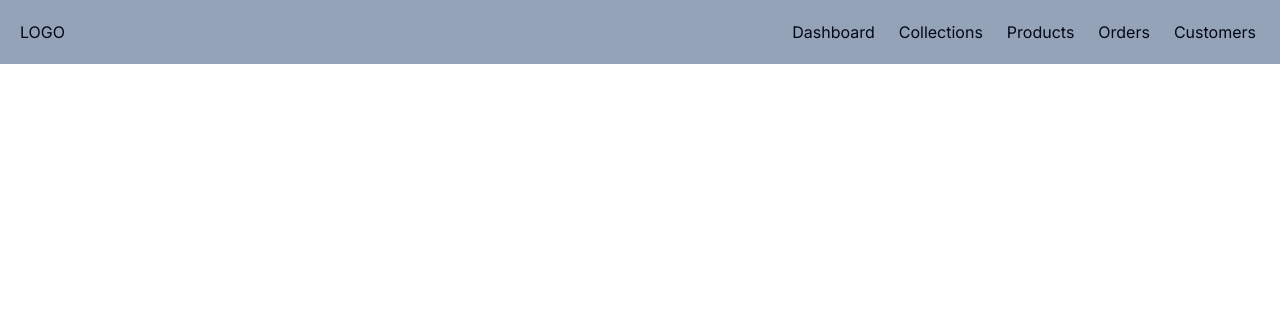
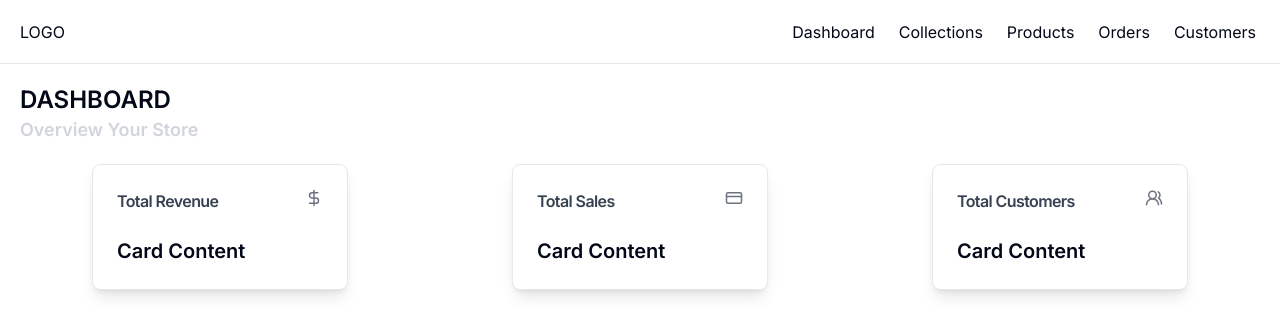
Before and after one commit to Elise-16-medeiros/Ecommerce-website, a Next.js app in the folder my-app/: page / in a window 1280 px wide. Shown: the top 336 px of the page. Built offline with nearby package versions, Linux system fonts and the light colour scheme.

Commit message:
feat: criation collection component.

```diff
--- /dev/null
+++ b/my-app/app/(dashboard)/collections/new/page.tsx
@@ -0,0 +1,9 @@
+import { CollectionsForm } from "@/app/_components/_collections/CollectionsForm";
+
+export const CreateCollection = () => {
+  return (
+    <div>
+      <CollectionsForm />
+    </div>
+  );
+};
--- a/my-app/app/(dashboard)/page.tsx
+++ b/my-app/app/(dashboard)/page.tsx
@@ -1,5 +1,12 @@
 import Image from "next/image";
+import { Cards } from "../_components/_dashboard-layout/Cards";
+import Heading from "../_components/heading";
 
 export default function Home() {
-  return <main></main>;
+  return (
+    <main>
+      <Heading title="dashboard" subTitle="overview your store" />
+      <Cards />
+    </main>
+  );
 }
--- /dev/null
+++ b/my-app/app/_components/_collections/CollectionsForm.tsx
@@ -0,0 +1,3 @@
+export const CollectionsForm = () => {
+  return <div className="p">CollectionsForm</div>;
+};
--- a/my-app/app/_components/_dashboard-layout/Cards.tsx
+++ b/my-app/app/_components/_dashboard-layout/Cards.tsx
@@ -3,12 +3,14 @@
 
 export const Cards = () => {
   return (
-    <div className=" flex flex-col justify-center items-center gap-5 md:flex-row">
-      <Card className="w-64 shadow-xl">
+    <div className=" m-5 flex flex-col items-center justify-around gap-5 md:flex-row">
+      <Card className="w-64 border border-gray-200 shadow-lg">
         <CardHeader>
-          <CardTitle className="flex justify-between gap-5 text-lg">
-            <p className="text-gray-700 capitalize">total revenue</p>
-            <DollarSign className="text-gray-400" />
+          <CardTitle className="flex justify-between gap-5">
+            <p className="text-base font-semibold capitalize text-gray-700">
+              total revenue
+            </p>
+            <DollarSign size={18} className="text-gray-500" />
           </CardTitle>
         </CardHeader>
         <CardContent>
@@ -16,11 +18,13 @@
         </CardContent>
       </Card>
 
-      <Card className="w-64 shadow-xl">
+      <Card className="w-64 border border-gray-200 shadow-lg">
         <CardHeader>
-          <CardTitle className="flex justify-between gap-5 text-lg">
-            <p className="text-gray-700 capitalize">total sales</p>
-            <CreditCard className="text-gray-400" />
+          <CardTitle className="flex justify-between gap-5">
+            <p className="text-base font-semibold capitalize text-gray-700">
+              total sales
+            </p>
+            <CreditCard size={18} className="text-gray-500" />
           </CardTitle>
         </CardHeader>
         <CardContent>
@@ -28,11 +32,13 @@
         </CardContent>
       </Card>
 
-      <Card className="w-64 shadow-xl">
+      <Card className="w-64 border border-gray-200 shadow-lg">
         <CardHeader>
-          <CardTitle className="flex justify-between gap-5 text-lg">
-            <p className="text-gray-700 capitalize">total customers</p>
-            <UsersRound className="text-gray-400" />
+          <CardTitle className="flex justify-between gap-5">
+            <p className="text-base font-semibold capitalize text-gray-700">
+              total customers
+            </p>
+            <UsersRound size={18} className="text-gray-500" />
           </CardTitle>
         </CardHeader>
         <CardContent>
--- a/my-app/app/_components/_dashboard-layout/Navbar.tsx
+++ b/my-app/app/_components/_dashboard-layout/Navbar.tsx
@@ -17,16 +17,16 @@
 export const Navbar = () => {
   return (
     <>
-      <div className="w-full h-16 bg-slate-400 flex justify-between items-center px-5">
+      <div className="flex h-16  w-full items-center justify-between border-b border-gray-200 bg-white px-5">
         <h1 className="uppercase">Logo</h1>
         <nav>
-          <ul className="md:flex md:justify-center md:items-center gap-4 hidden">
+          <ul className="hidden gap-4 md:flex md:items-center md:justify-center">
             {dashboardLinks.map((link) => (
               <li key={link.url}>
                 <Link
                   href={link.url}
                   passHref
-                  className="hover:text-slate-300 rounded-sm px-1 py-1"
+                  className="rounded-sm px-1 py-1 hover:text-slate-400"
                 >
                   {link.label}
                 </Link>
@@ -34,7 +34,7 @@
             ))}
           </ul>
         </nav>
-        <div className="md:hidden flex justify-end items-end ml-24">
+        <div className="ml-24 flex items-end justify-end md:hidden">
           <DropdownMenu>
             <DropdownMenuTrigger>
               <Menu />
--- /dev/null
+++ b/my-app/app/_components/heading.tsx
@@ -0,0 +1,17 @@
+interface HeadingProps {
+  title: string;
+  subTitle: string;
+}
+
+function Heading(props: HeadingProps) {
+  return (
+    <div className="m-5">
+      <h1 className="text-2xl font-semibold uppercase">{props.title}</h1>
+      <h4 className="text-lg font-semibold capitalize text-gray-300">
+        {props.subTitle}
+      </h4>
+    </div>
+  );
+}
+
+export default Heading;
--- /dev/null
+++ b/my-app/components/ui/button.tsx
@@ -0,0 +1,56 @@
+import * as React from "react"
+import { Slot } from "@radix-ui/react-slot"
+import { cva, type VariantProps } from "class-variance-authority"
+
+import { cn } from "@/lib/utils"
+
+const buttonVariants = cva(
+  "inline-flex items-center justify-center whitespace-nowrap rounded-md text-sm font-medium ring-offset-background transition-colors focus-visible:outline-none focus-visible:ring-2 focus-visible:ring-ring focus-visible:ring-offset-2 disabled:pointer-events-none disabled:opacity-50",
+  {
+    variants: {
+      variant: {
+        default: "bg-primary text-primary-foreground hover:bg-primary/90",
+        destructive:
+          "bg-destructive text-destructive-foreground hover:bg-destructive/90",
+        outline:
+          "border border-input bg-background hover:bg-accent hover:text-accent-foreground",
+        secondary:
+          "bg-secondary text-secondary-foreground hover:bg-secondary/80",
+        ghost: "hover:bg-accent hover:text-accent-foreground",
+        link: "text-primary underline-offset-4 hover:underline",
+      },
+      size: {
+        default: "h-10 px-4 py-2",
+        sm: "h-9 rounded-md px-3",
+        lg: "h-11 rounded-md px-8",
+        icon: "h-10 w-10",
+      },
+    },
+    defaultVariants: {
+      variant: "default",
+      size: "default",
+    },
+  }
+)
+
+export interface ButtonProps
+  extends React.ButtonHTMLAttributes<HTMLButtonElement>,
+    VariantProps<typeof buttonVariants> {
+  asChild?: boolean
+}
+
+const Button = React.forwardRef<HTMLButtonElement, ButtonProps>(
+  ({ className, variant, size, asChild = false, ...props }, ref) => {
+    const Comp = asChild ? Slot : "button"
+    return (
+      <Comp
+        className={cn(buttonVariants({ variant, size, className }))}
+        ref={ref}
+        {...props}
+      />
+    )
+  }
+)
+Button.displayName = "Button"
+
+export { Button, buttonVariants }
--- /dev/null
+++ b/my-app/components/ui/form.tsx
@@ -0,0 +1,176 @@
+import * as React from "react"
+import * as LabelPrimitive from "@radix-ui/react-label"
+import { Slot } from "@radix-ui/react-slot"
+import {
+  Controller,
+  ControllerProps,
+  FieldPath,
+  FieldValues,
+  FormProvider,
+  useFormContext,
+} from "react-hook-form"
+
+import { cn } from "@/lib/utils"
+import { Label } from "@/components/ui/label"
+
+const Form = FormProvider
+
+type FormFieldContextValue<
+  TFieldValues extends FieldValues = FieldValues,
+  TName extends FieldPath<TFieldValues> = FieldPath<TFieldValues>
+> = {
+  name: TName
+}
+
+const FormFieldContext = React.createContext<FormFieldContextValue>(
+  {} as FormFieldContextValue
+)
+
+const FormField = <
+  TFieldValues extends FieldValues = FieldValues,
+  TName extends FieldPath<TFieldValues> = FieldPath<TFieldValues>
+>({
+  ...props
+}: ControllerProps<TFieldValues, TName>) => {
+  return (
+    <FormFieldContext.Provider value={{ name: props.name }}>
+      <Controller {...props} />
+    </FormFieldContext.Provider>
+  )
+}
+
+const useFormField = () => {
+  const fieldContext = React.useContext(FormFieldContext)
+  const itemContext = React.useContext(FormItemContext)
+  const { getFieldState, formState } = useFormContext()
+
+  const fieldState = getFieldState(fieldContext.name, formState)
+
+  if (!fieldContext) {
+    throw new Error("useFormField should be used within <FormField>")
+  }
+
+  const { id } = itemContext
+
+  return {
+    id,
+    name: fieldContext.name,
+    formItemId: `${id}-form-item`,
+    formDescriptionId: `${id}-form-item-description`,
+    formMessageId: `${id}-form-item-message`,
+    ...fieldState,
+  }
+}
+
+type FormItemContextValue = {
+  id: string
+}
+
+const FormItemContext = React.createContext<FormItemContextValue>(
+  {} as FormItemContextValue
+)
+
+const FormItem = React.forwardRef<
+  HTMLDivElement,
+  React.HTMLAttributes<HTMLDivElement>
+>(({ className, ...props }, ref) => {
+  const id = React.useId()
+
+  return (
+    <FormItemContext.Provider value={{ id }}>
+      <div ref={ref} className={cn("space-y-2", className)} {...props} />
+    </FormItemContext.Provider>
+  )
+})
+FormItem.displayName = "FormItem"
+
+const FormLabel = React.forwardRef<
+  React.ElementRef<typeof LabelPrimitive.Root>,
+  React.ComponentPropsWithoutRef<typeof LabelPrimitive.Root>
+>(({ className, ...props }, ref) => {
+  const { error, formItemId } = useFormField()
+
+  return (
+    <Label
+      ref={ref}
+      className={cn(error && "text-destructive", className)}
+      htmlFor={formItemId}
+      {...props}
+    />
+  )
+})
+FormLabel.displayName = "FormLabel"
+
+const FormControl = React.forwardRef<
+  React.ElementRef<typeof Slot>,
+  React.ComponentPropsWithoutRef<typeof Slot>
+>(({ ...props }, ref) => {
+  const { error, formItemId, formDescriptionId, formMessageId } = useFormField()
+
+  return (
+    <Slot
+      ref={ref}
+      id={formItemId}
+      aria-describedby={
+        !error
+          ? `${formDescriptionId}`
+          : `${formDescriptionId} ${formMessageId}`
+      }
+      aria-invalid={!!error}
+      {...props}
+    />
+  )
+})
+FormControl.displayName = "FormControl"
+
+const FormDescription = React.forwardRef<
+  HTMLParagraphElement,
+  React.HTMLAttributes<HTMLParagraphElement>
+>(({ className, ...props }, ref) => {
+  const { formDescriptionId } = useFormField()
+
+  return (
+    <p
+      ref={ref}
+      id={formDescriptionId}
+      className={cn("text-sm text-muted-foreground", className)}
+      {...props}
+    />
+  )
+})
+FormDescription.displayName = "FormDescription"
+
+const FormMessage = React.forwardRef<
+  HTMLParagraphElement,
+  React.HTMLAttributes<HTMLParagraphElement>
+>(({ className, children, ...props }, ref) => {
+  const { error, formMessageId } = useFormField()
+  const body = error ? String(error?.message) : children
+
+  if (!body) {
+    return null
+  }
+
+  return (
+    <p
+      ref={ref}
+      id={formMessageId}
+      className={cn("text-sm font-medium text-destructive", className)}
+      {...props}
+    >
+      {body}
+    </p>
+  )
+})
+FormMessage.displayName = "FormMessage"
+
+export {
+  useFormField,
+  Form,
+  FormItem,
+  FormLabel,
+  FormControl,
+  FormDescription,
+  FormMessage,
+  FormField,
+}
--- /dev/null
+++ b/my-app/components/ui/label.tsx
@@ -0,0 +1,26 @@
+"use client"
+
+import * as React from "react"
+import * as LabelPrimitive from "@radix-ui/react-label"
+import { cva, type VariantProps } from "class-variance-authority"
+
+import { cn } from "@/lib/utils"
+
+const labelVariants = cva(
+  "text-sm font-medium leading-none peer-disabled:cursor-not-allowed peer-disabled:opacity-70"
+)
+
+const Label = React.forwardRef<
+  React.ElementRef<typeof LabelPrimitive.Root>,
+  React.ComponentPropsWithoutRef<typeof LabelPrimitive.Root> &
+    VariantProps<typeof labelVariants>
+>(({ className, ...props }, ref) => (
+  <LabelPrimitive.Root
+    ref={ref}
+    className={cn(labelVariants(), className)}
+    {...props}
+  />
+))
+Label.displayName = LabelPrimitive.Root.displayName
+
+export { Label }
```
Also changed, not shown: my-app/components/ui/input.tsx (added, +25 -0 lines), my-app/package.json (+6 -1 lines), 1 other file (tests, documents, lock files or other folders).
